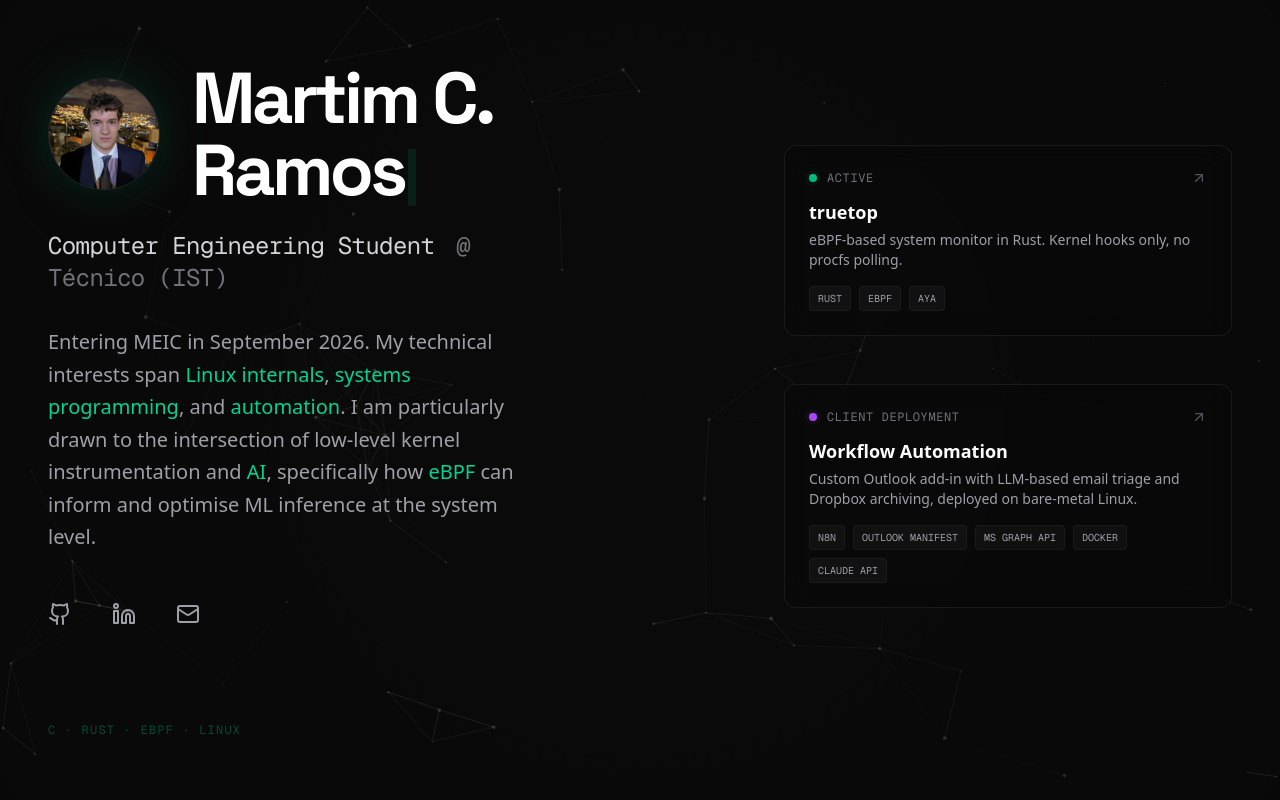
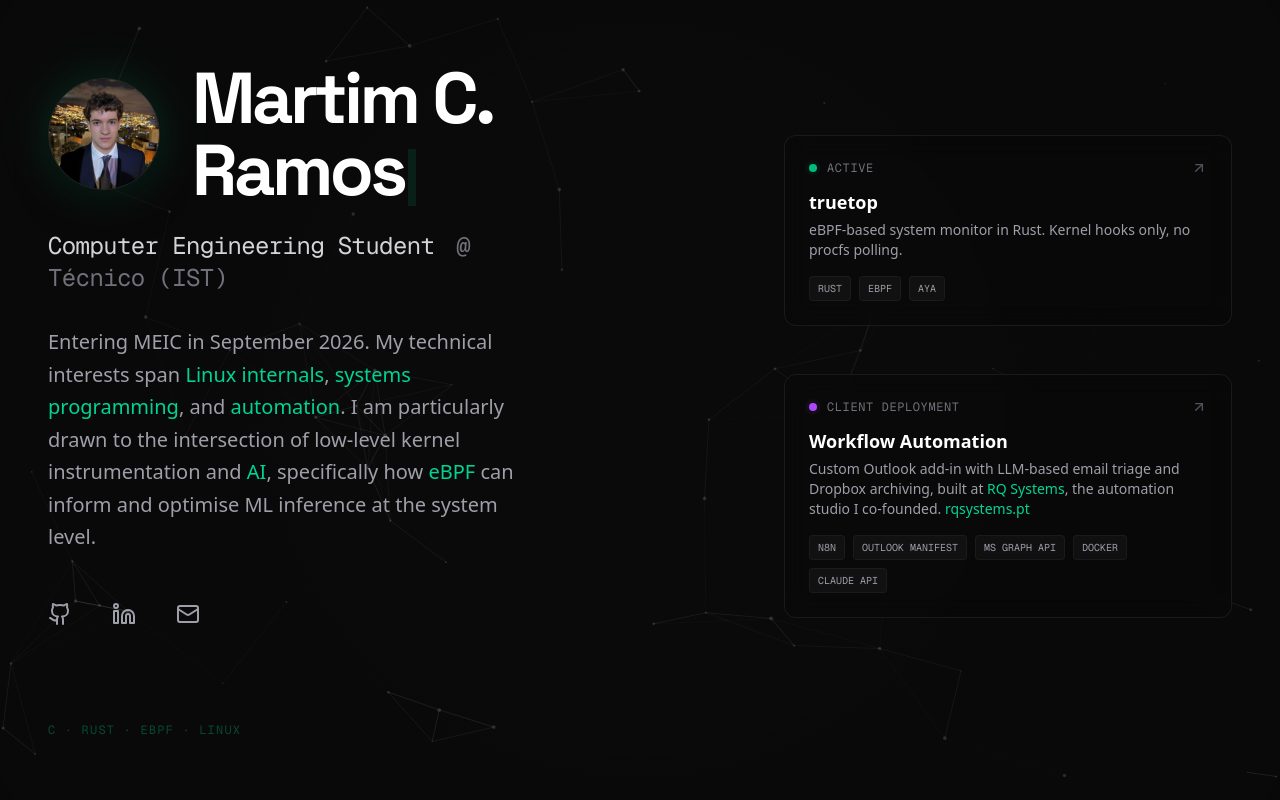
Before and after one commit to ramos-99/martimcr-portfolio, a Next.js app: page / in a window 1280 px wide. Built offline with nearby package versions, Linux system fonts and the light colour scheme.

Commit message:
content: update bio, stack, and project cards
Make 'RQ Systems' and 'rqsystems.pt' links to https://rqsystems.pt with the
bio's emerald styling, and drop line-clamp-2 so the Workflow Automation card
shows its full description.
content(workflow-card): link RQ Systems e rqsystems.pt na descrição

```diff
--- a/app/page.tsx
+++ b/app/page.tsx
@@ -180,8 +180,8 @@ export default function Home() {
               </div>
 
               <h3 className="text-lg font-bold text-white mb-1 group-hover:text-purple-100 transition-colors">Workflow Automation</h3>
-              <p className="text-sm text-zinc-400 mb-4 line-clamp-2">
-                Custom Outlook add-in with LLM-based email triage and Dropbox archiving, deployed on bare-metal Linux.
+              <p className="text-sm text-zinc-400 mb-4">
+                Custom Outlook add-in with LLM-based email triage and Dropbox archiving, built at <a href="https://rqsystems.pt" target="_blank" rel="noopener noreferrer" onClick={(e) => e.stopPropagation()} className="text-emerald-400 font-medium">RQ Systems</a>, the automation studio I co-founded. <a href="https://rqsystems.pt" target="_blank" rel="noopener noreferrer" onClick={(e) => e.stopPropagation()} className="text-emerald-400 font-medium">rqsystems.pt</a>
               </p>
 
               <div className="flex flex-wrap gap-2">
```
